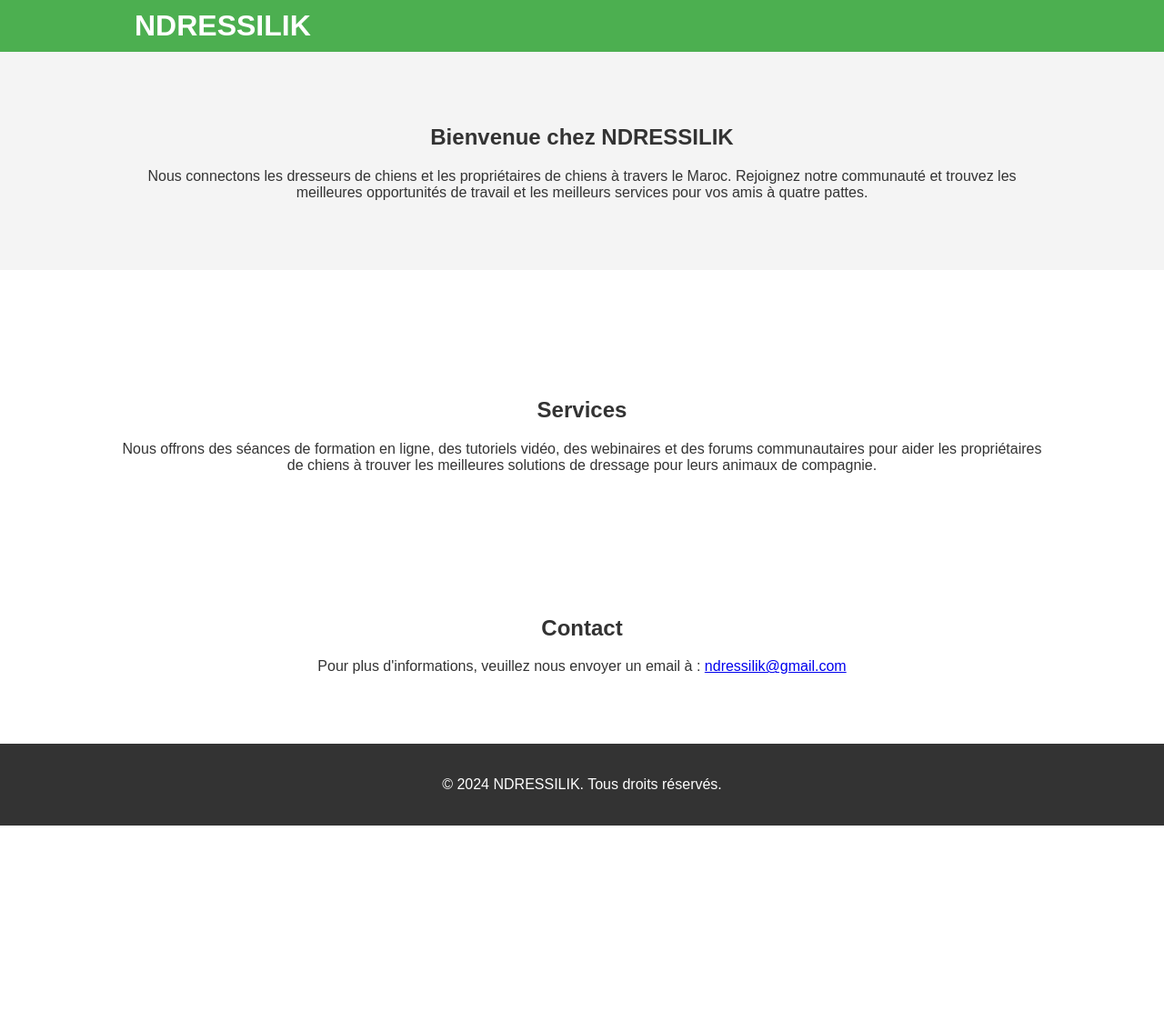
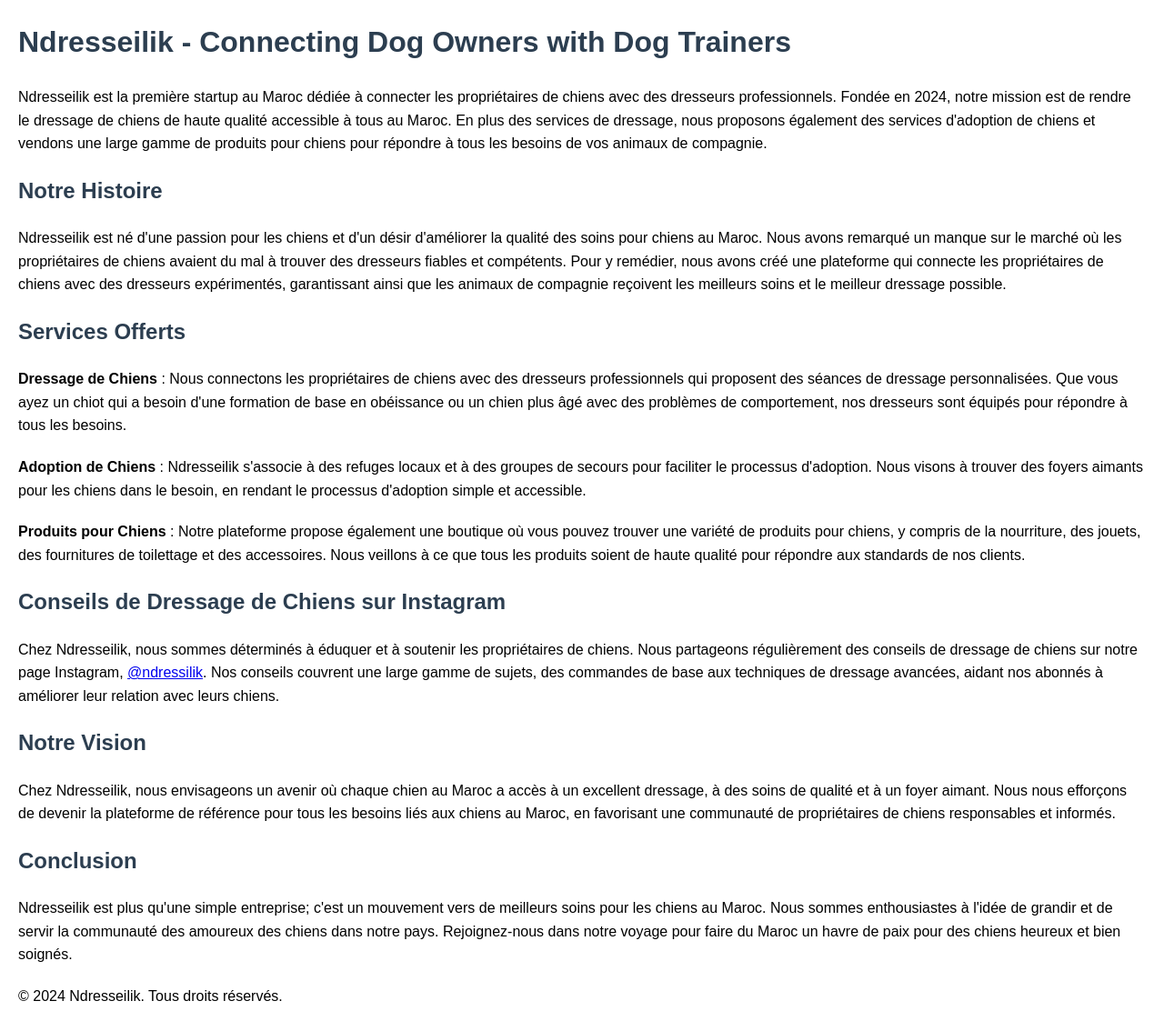
Before and after one commit to mohamed-bella/ndressilik, a plain HTML site: page index.html in a window 1280 px wide. Shown: the whole page at 91% size. Before the commit the page ends 968 px from the top, so only its background shows below. Drawn offline with Linux system fonts and the light colour scheme.

Commit message:
Update index.html

```diff
--- a/index.html
+++ b/index.html
@@ -3,120 +3,61 @@
 <head>
     <meta charset="UTF-8">
     <meta name="viewport" content="width=device-width, initial-scale=1.0">
-    <title>NDRESSILIK - online dog training</title>
+    <title>Ndresseilik - Connecting Dog Owners with Dog Trainers in Morocco</title>
+    <meta name="description" content="Ndresseilik is Morocco's first startup dedicated to connecting dog owners with professional dog trainers, offering adoption services and quality dog products.">
+    <meta name="keywords" content="Ndresseilik, dog training Morocco, dog trainers, dog adoption, dog products, dog care, Morocco">
+    <link rel="canonical" href="https://ndresseilik.ma">
     <style>
         body {
-    font-family: Arial, sans-serif;
-    margin: 0;
-    padding: 0;
-    color: #333;
-}
-
-header {
-    background: #4CAF50;
-    color: white;
-    padding: 10px 0;
-}
-
-header .container {
-    display: flex;
-    justify-content: space-between;
-    align-items: center;
-}
-
-header h1 {
-    margin: 0;
-    padding-left: 20px;
-}
-
-nav ul {
-    list-style: none;
-    margin: 0;
-    padding: 0;
-    display: flex;
-}
-
-nav ul li {
-    margin-right: 20px;
-}
-
-nav ul li a {
-    color: white;
-    text-decoration: none;
-    font-weight: bold;
-}
-
-nav ul li a:hover {
-    text-decoration: underline;
-}
-
-section {
-    padding: 60px 0;
-}
-
-.container {
-    width: 80%;
-    margin: 0 auto;
-    text-align: center;
-}
-
-#intro {
-    background: #f4f4f4;
-}
-
-.team-member {
-    margin-bottom: 30px;
-}
-
-footer {
-    background: #333;
-    color: white;
-    padding: 20px 0;
-    text-align: center;
-}
-
-footer a {
-    color: #4CAF50;
-    text-decoration: none;
-}
+            font-family: Arial, sans-serif;
+            line-height: 1.6;
+            margin: 20px;
+        }
+        h1, h2 {
+            color: #2c3e50;
+        }
+        p {
+            margin-bottom: 20px;
+        }
     </style>
 </head>
 <body>
     <header>
-        <div class="container">
-            <h1>NDRESSILIK</h1>
-
-        </div>
+        <h1>Ndresseilik - Connecting Dog Owners with Dog Trainers</h1>
+        <p>Ndresseilik est la première startup au Maroc dédiée à connecter les propriétaires de chiens avec des dresseurs professionnels. Fondée en 2024, notre mission est de rendre le dressage de chiens de haute qualité accessible à tous au Maroc. En plus des services de dressage, nous proposons également des services d'adoption de chiens et vendons une large gamme de produits pour chiens pour répondre à tous les besoins de vos animaux de compagnie.</p>
     </header>
 
-    <section id="intro">
-        <div class="container">
-            <h2>Bienvenue chez NDRESSILIK</h2>
-            <p>Nous connectons les dresseurs de chiens et les propriétaires de chiens à travers le Maroc. Rejoignez notre communauté et trouvez les meilleures opportunités de travail et les meilleurs services pour vos amis à quatre pattes.</p>
-        </div>
-    </section>
+    <main>
+        <section>
+            <h2>Notre Histoire</h2>
+            <p>Ndresseilik est né d'une passion pour les chiens et d'un désir d'améliorer la qualité des soins pour chiens au Maroc. Nous avons remarqué un manque sur le marché où les propriétaires de chiens avaient du mal à trouver des dresseurs fiables et compétents. Pour y remédier, nous avons créé une plateforme qui connecte les propriétaires de chiens avec des dresseurs expérimentés, garantissant ainsi que les animaux de compagnie reçoivent les meilleurs soins et le meilleur dressage possible.</p>
+        </section>
 
-    <section id="team">
+        <section>
+            <h2>Services Offerts</h2>
+            <p><strong>Dressage de Chiens</strong> : Nous connectons les propriétaires de chiens avec des dresseurs professionnels qui proposent des séances de dressage personnalisées. Que vous ayez un chiot qui a besoin d'une formation de base en obéissance ou un chien plus âgé avec des problèmes de comportement, nos dresseurs sont équipés pour répondre à tous les besoins.</p>
+            <p><strong>Adoption de Chiens</strong> : Ndresseilik s'associe à des refuges locaux et à des groupes de secours pour faciliter le processus d'adoption. Nous visons à trouver des foyers aimants pour les chiens dans le besoin, en rendant le processus d'adoption simple et accessible.</p>
+            <p><strong>Produits pour Chiens</strong> : Notre plateforme propose également une boutique où vous pouvez trouver une variété de produits pour chiens, y compris de la nourriture, des jouets, des fournitures de toilettage et des accessoires. Nous veillons à ce que tous les produits soient de haute qualité pour répondre aux standards de nos clients.</p>
+        </section>
 
+        <section>
+            <h2>Conseils de Dressage de Chiens sur Instagram</h2>
+            <p>Chez Ndresseilik, nous sommes déterminés à éduquer et à soutenir les propriétaires de chiens. Nous partageons régulièrement des conseils de dressage de chiens sur notre page Instagram, <a href="https://www.instagram.com/ndressilik" target="_blank">@ndressilik</a>. Nos conseils couvrent une large gamme de sujets, des commandes de base aux techniques de dressage avancées, aidant nos abonnés à améliorer leur relation avec leurs chiens.</p>
+        </section>
 
-    <section id="services">
-        <div class="container">
-            <h2>Services</h2>
-            <p>Nous offrons des séances de formation en ligne, des tutoriels vidéo, des webinaires et des forums communautaires pour aider les propriétaires de chiens à trouver les meilleures solutions de dressage pour leurs animaux de compagnie.</p>
-        </div>
-    </section>
+        <section>
+            <h2>Notre Vision</h2>
+            <p>Chez Ndresseilik, nous envisageons un avenir où chaque chien au Maroc a accès à un excellent dressage, à des soins de qualité et à un foyer aimant. Nous nous efforçons de devenir la plateforme de référence pour tous les besoins liés aux chiens au Maroc, en favorisant une communauté de propriétaires de chiens responsables et informés.</p>
+        </section>
 
-    <section id="contact">
-        <div class="container">
-            <h2>Contact</h2>
-            <p>Pour plus d'informations, veuillez nous envoyer un email à : <a href="ndressilik@gmail.com">ndressilik@gmail.com</a></p>
-        </div>
-    </section>
+        <section>
+            <h2>Conclusion</h2>
+            <p>Ndresseilik est plus qu'une simple entreprise; c'est un mouvement vers de meilleurs soins pour les chiens au Maroc. Nous sommes enthousiastes à l'idée de grandir et de servir la communauté des amoureux des chiens dans notre pays. Rejoignez-nous dans notre voyage pour faire du Maroc un havre de paix pour des chiens heureux et bien soignés.</p>
+        </section>
+    </main>
 
     <footer>
-        <div class="container">
-            <p>&copy; 2024 NDRESSILIK. Tous droits réservés.</p>
-        </div>
+        <p>&copy; 2024 Ndresseilik. Tous droits réservés.</p>
     </footer>
 </body>
 </html>
```
